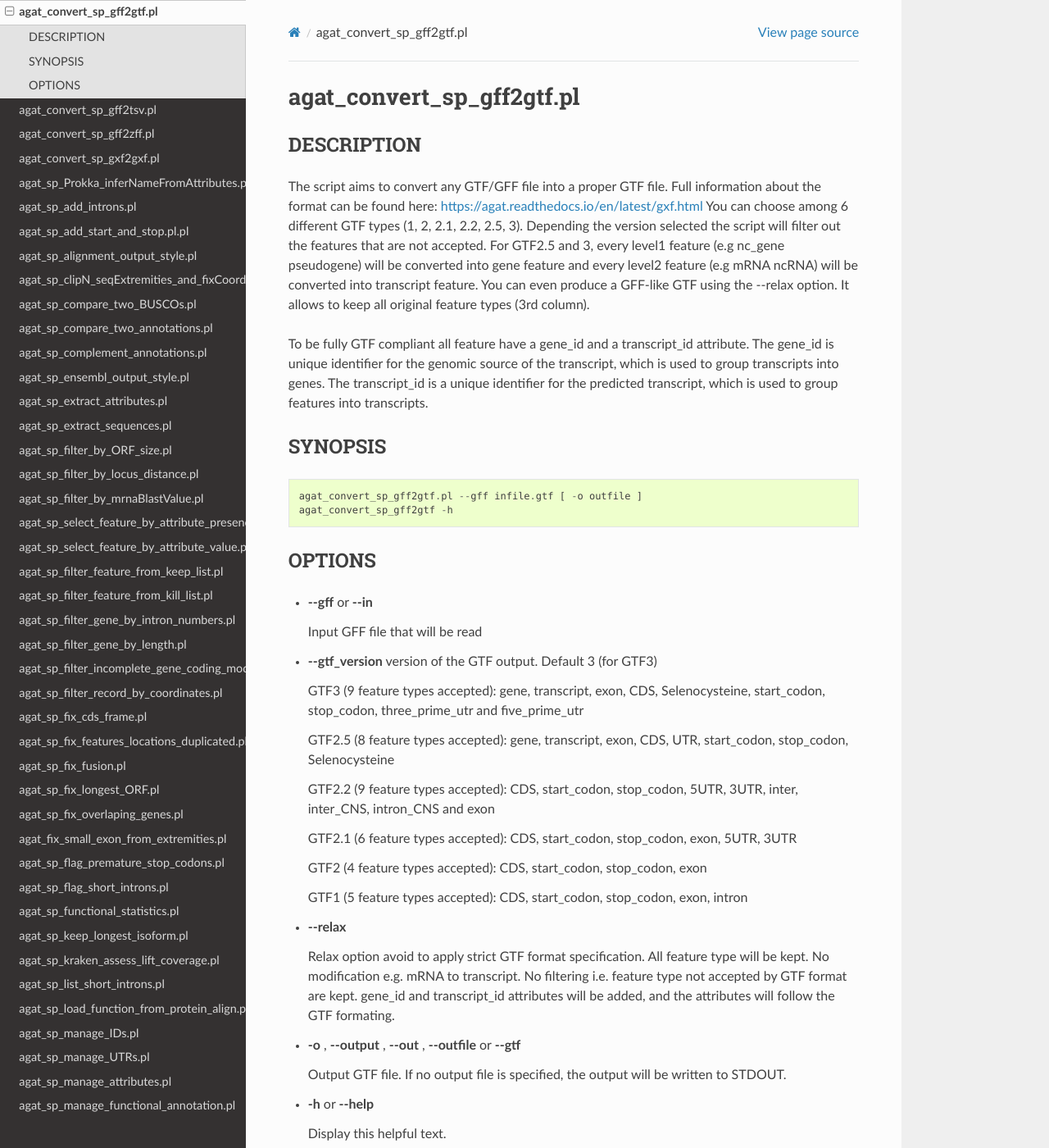
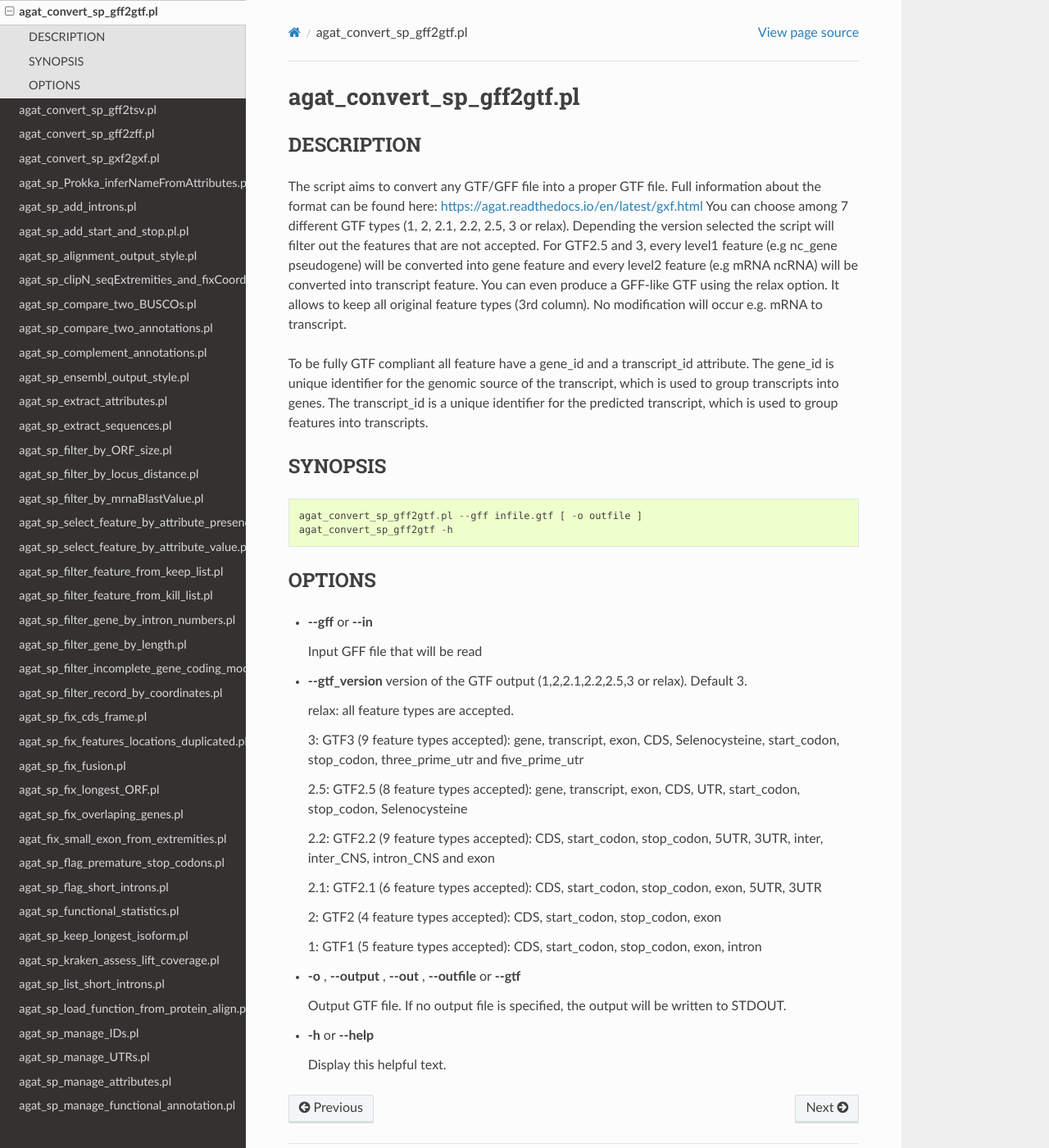
Before and after one commit to NBISweden/AGAT, a Sphinx documentation site: the page built from docs/tools/agat_convert_sp_gff2gtf.md, in a window 1280 px wide and 1400 px high. Shown: the whole window at 82% size. Built offline with Sphinx 7.4.7 and the Read the Docs theme 2.0.0, drawn with Linux system fonts in a browser that asks for light colours; pages that are not in the unit, such as notebooks, are missing from menus.

Commit message:
improve doc

```diff
--- a/docs/tools/agat_convert_sp_gff2gtf.md
+++ b/docs/tools/agat_convert_sp_gff2gtf.md
@@ -4,16 +4,16 @@
 
 The script aims to convert any GTF/GFF file into a proper GTF file.
 Full information about the format can be found here: [https://agat.readthedocs.io/en/latest/gxf.html](https://agat.readthedocs.io/en/latest/gxf.html)
-You can choose among 6 different GTF types (1, 2, 2.1, 2.2, 2.5, 3).
+You can choose among 7 different GTF types (1, 2, 2.1, 2.2, 2.5, 3 or relax).
 Depending the version selected the script will filter out the features that are not accepted.
 For GTF2.5 and 3, every level1 feature (e.g nc\_gene pseudogene) will be converted into
 gene feature and every level2 feature (e.g mRNA ncRNA) will be converted into
 transcript feature.
-You can even produce a GFF-like GTF using the --relax option. It allows to keep all
-original feature types (3rd column).
+You can even produce a GFF-like GTF using the relax option. It allows to keep all
+original feature types (3rd column). No modification will occur e.g. mRNA to transcript.
 
 To be fully GTF compliant all feature have a gene\_id and a transcript\_id attribute.
-The gene\_id	is unique identifier for the genomic source of the transcript, which is
+The gene\_id is unique identifier for the genomic source of the transcript, which is
 used to group transcripts into genes.
 The transcript\_id	is a unique identifier for the predicted transcript,
 which is used to group features into transcripts.
@@ -32,27 +32,21 @@ agat_convert_sp_gff2gtf -h
     Input GFF file that will be read
 
 - **--gtf\_version**
-version of the GTF output. Default 3 (for GTF3)
+    version of the GTF output (1,2,2.1,2.2,2.5,3 or relax). Default 3.
 
-    GTF3 (9 feature types accepted): gene, transcript, exon, CDS, Selenocysteine, start\_codon, stop\_codon, three\_prime\_utr and five\_prime\_utr
+    relax: all feature types are accepted.
 
-    GTF2.5 (8 feature types accepted): gene, transcript, exon, CDS, UTR, start\_codon, stop\_codon, Selenocysteine
+    3: GTF3 (9 feature types accepted): gene, transcript, exon, CDS, Selenocysteine, start\_codon, stop\_codon, three\_prime\_utr and five\_prime\_utr
 
-    GTF2.2 (9 feature types accepted): CDS, start\_codon, stop\_codon, 5UTR, 3UTR, inter, inter\_CNS, intron\_CNS and exon
+    2.5: GTF2.5 (8 feature types accepted): gene, transcript, exon, CDS, UTR, start\_codon, stop\_codon, Selenocysteine
 
-    GTF2.1 (6 feature types accepted): CDS, start\_codon, stop\_codon, exon, 5UTR, 3UTR
+    2.2: GTF2.2 (9 feature types accepted): CDS, start\_codon, stop\_codon, 5UTR, 3UTR, inter, inter\_CNS, intron\_CNS and exon
 
-    GTF2 (4 feature types accepted): CDS, start\_codon, stop\_codon, exon
+    2.1: GTF2.1 (6 feature types accepted): CDS, start\_codon, stop\_codon, exon, 5UTR, 3UTR
 
-    GTF1 (5 feature types accepted): 	CDS, start\_codon, stop\_codon, exon, intron
+    2: GTF2 (4 feature types accepted): CDS, start\_codon, stop\_codon, exon
 
-- **--relax**
-
-    Relax option avoid to apply strict GTF format specification. All feature type will be kept.
-    No modification e.g. mRNA to transcript.
-    No filtering i.e. feature type not accepted by GTF format are kept.
-    gene\_id and transcript\_id attributes will be added, and the attributes will follow the
-    GTF formating.
+    1: GTF1 (5 feature types accepted): CDS, start\_codon, stop\_codon, exon, intron
 
 - **-o** , **--output** , **--out** , **--outfile** or **--gtf**
 
```
Also changed, not shown: 1 other file.
